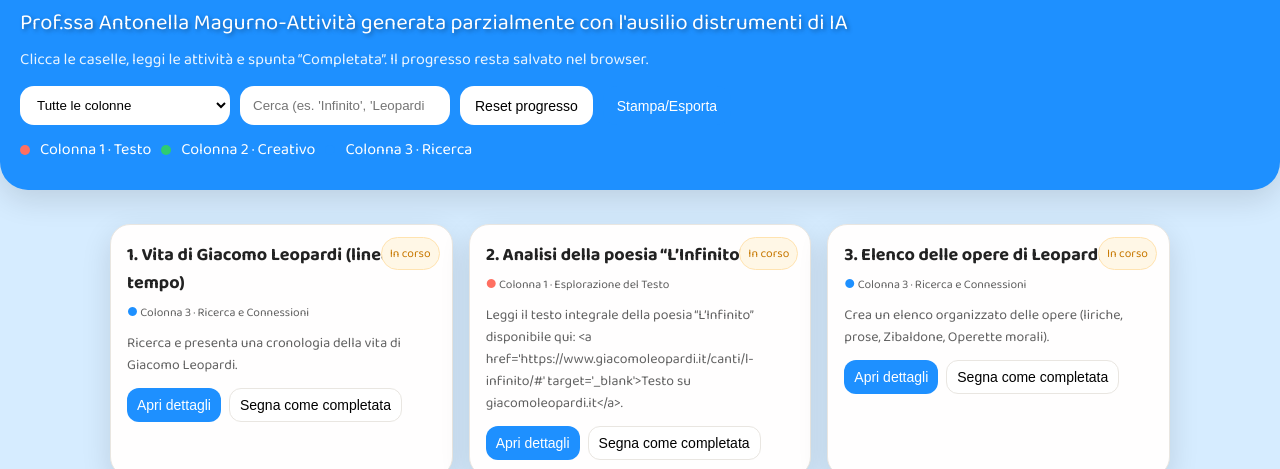
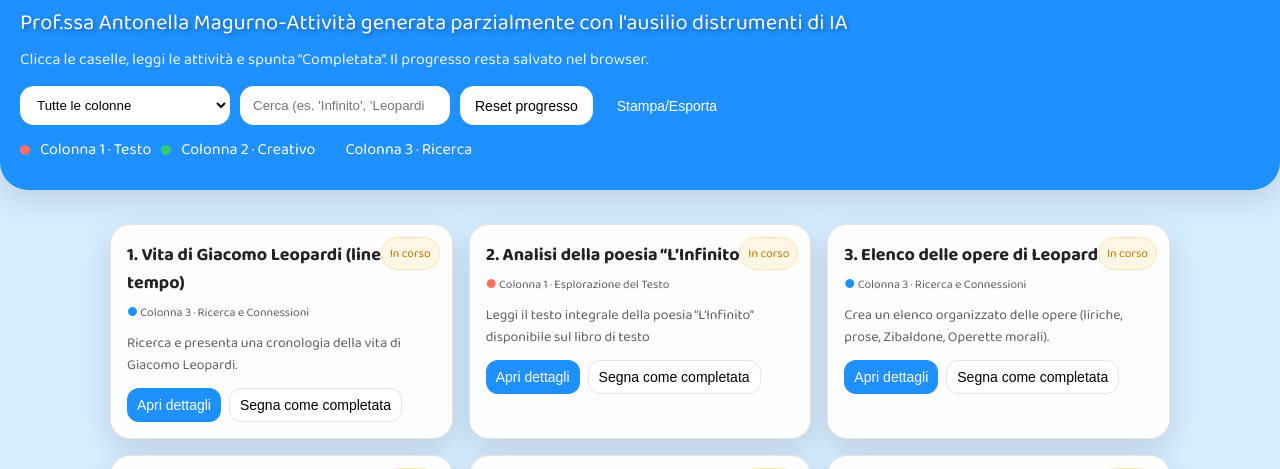
Before and after one commit to 1971AB/leopardi-pwa, a plain HTML site: page index.html in a window 1280 px wide. Shown: the part 251-720 px from the top of the page. Drawn offline with Linux system fonts and the light colour scheme.

Commit message:
Update index.html

```diff
--- a/index.html
+++ b/index.html
@@ -190,7 +190,7 @@
       {
   id:2, col:1, title:"Analisi della poesia “L’Infinito”",
   desc:[
-    "Leggi il testo integrale della poesia “L’Infinito” disponibile qui: <a href='https://www.giacomoleopardi.it/canti/l-infinito/#' target='_blank'>Testo su giacomoleopardi.it</a>.",
+    "Leggi il testo integrale della poesia “L’Infinito” disponibile sul libro di testo",
     "Commenta il significato di ‘ermo colle’, siepe e ‘interminati spazi’."
   ],
   keywords:["L’Infinito","Analisi","Tema","Struttura"]
```
